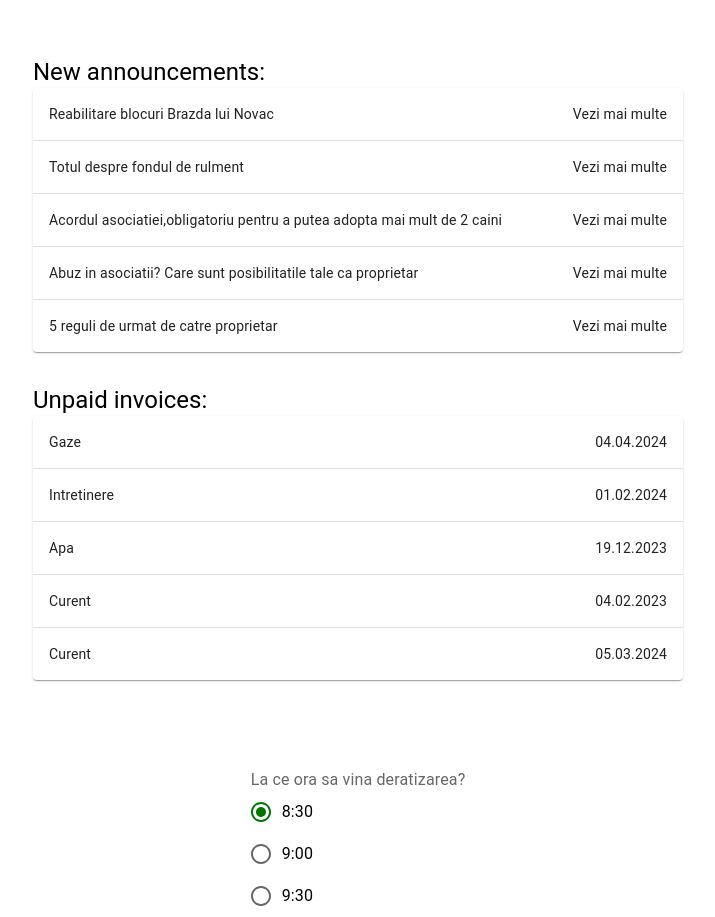
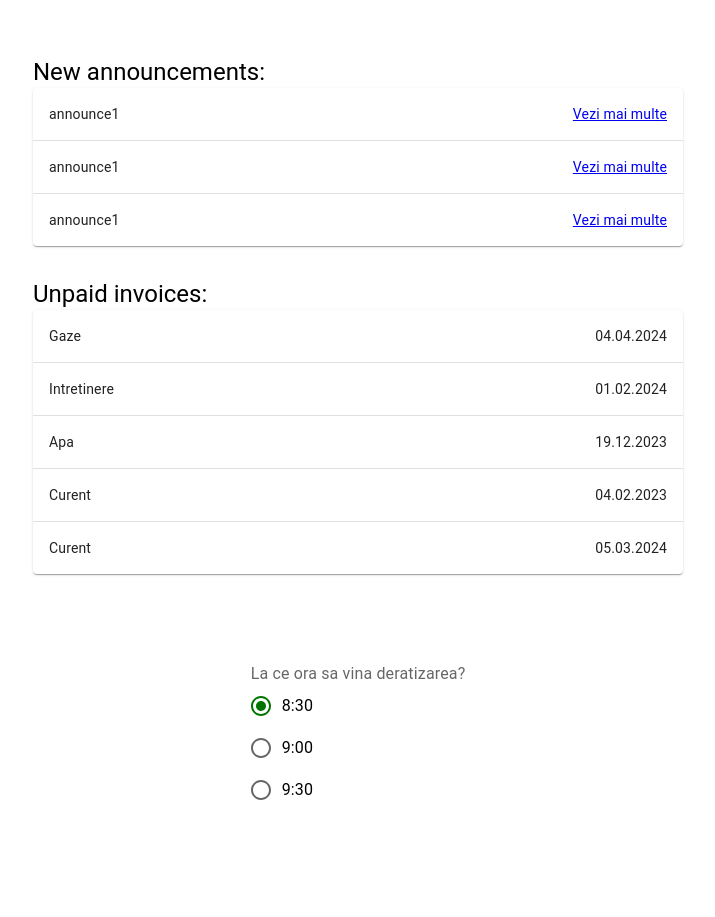
Before and after one commit to ghandra12/TenantsAssociation, a React (Create React App) app in the folder tenants-association-fe/: page / in a window 1280 px wide. Shown: the whole page, without its empty margins (282-997 px from the left). After the commit the page ends 811 px from the top, so only its background shows below. Built offline with nearby package versions, Linux system fonts and the light colour scheme.

Commit message:
updated intrerface

```diff
--- /dev/null
+++ b/tenants-association-fe/src/Services/announces-service.js
@@ -0,0 +1,4 @@
+function getAnnounces() {
+    return [{title: "announce1", content: "Continut anunt 1"}, {title: "announce1", content: "Continut anunt 1"}, {title: "announce1", content: "Continut anunt 1"}];
+}
+export default getAnnounces;
--- a/tenants-association-fe/src/TenantHomepage/TenantHomepage.js
+++ b/tenants-association-fe/src/TenantHomepage/TenantHomepage.js
@@ -13,6 +13,8 @@ import RadioGroup from '@mui/material/RadioGroup';
 import FormControlLabel from '@mui/material/FormControlLabel';
 import FormControl from '@mui/material/FormControl';
 import FormLabel from '@mui/material/FormLabel';
+import getAnnounces from '../Services/announces-service';
+
 
 const TenantHomepage=()=>{
 
@@ -21,13 +23,7 @@ const TenantHomepage=()=>{
       return { name, date };
     }
 
-    const rows = [
-      createData('Reabilitare blocuri Brazda lui Novac', "Vezi mai multe"),
-      createData('Totul despre fondul de rulment', "Vezi mai multe"),
-      createData('Acordul asociatiei,obligatoriu pentru a putea adopta mai mult de 2 caini', "Vezi mai multe"),
-      createData('Abuz in asociatii? Care sunt posibilitatile tale ca proprietar', "Vezi mai multe"),
-      createData('5 reguli de urmat de catre proprietar', "Vezi mai multe"),
-    ];
+    const anouncements = getAnnounces();
     const rows2 = [
         createData('Gaze', "04.04.2024"),
         createData('Intretinere', "01.02.2024"),
@@ -55,15 +51,15 @@ const TenantHomepage=()=>{
         <TableContainer component={Paper}>
           <Table sx={{ minWidth: 650 }} aria-label="simple table">
             <TableBody>
-              {rows.map((row) => (
+              {anouncements.map((anouncement) => (
                 <TableRow
-                  key={row.name}
+                  key={anouncement.title}
                   sx={{ '&:last-child td, &:last-child th': { border: 0 } }}
                 >
                   <TableCell component="th" scope="row">
-                    {row.name}
+                    {anouncement.title}
                   </TableCell>
-                  <TableCell align="right">{row.date}</TableCell>
+                  <TableCell align="right"><a href="#">Vezi mai multe</a></TableCell>
                 </TableRow>
               ))}
             </TableBody>
```
